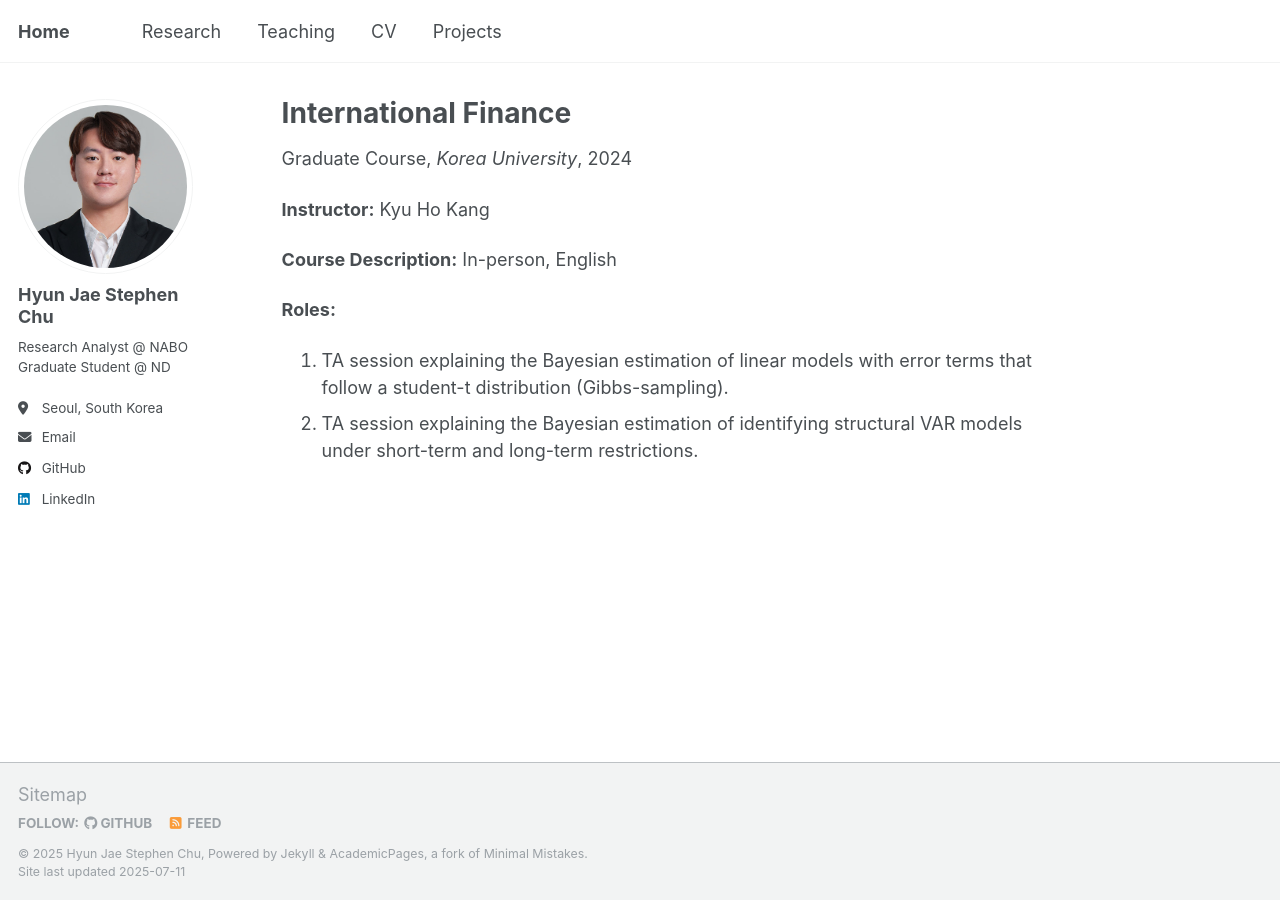
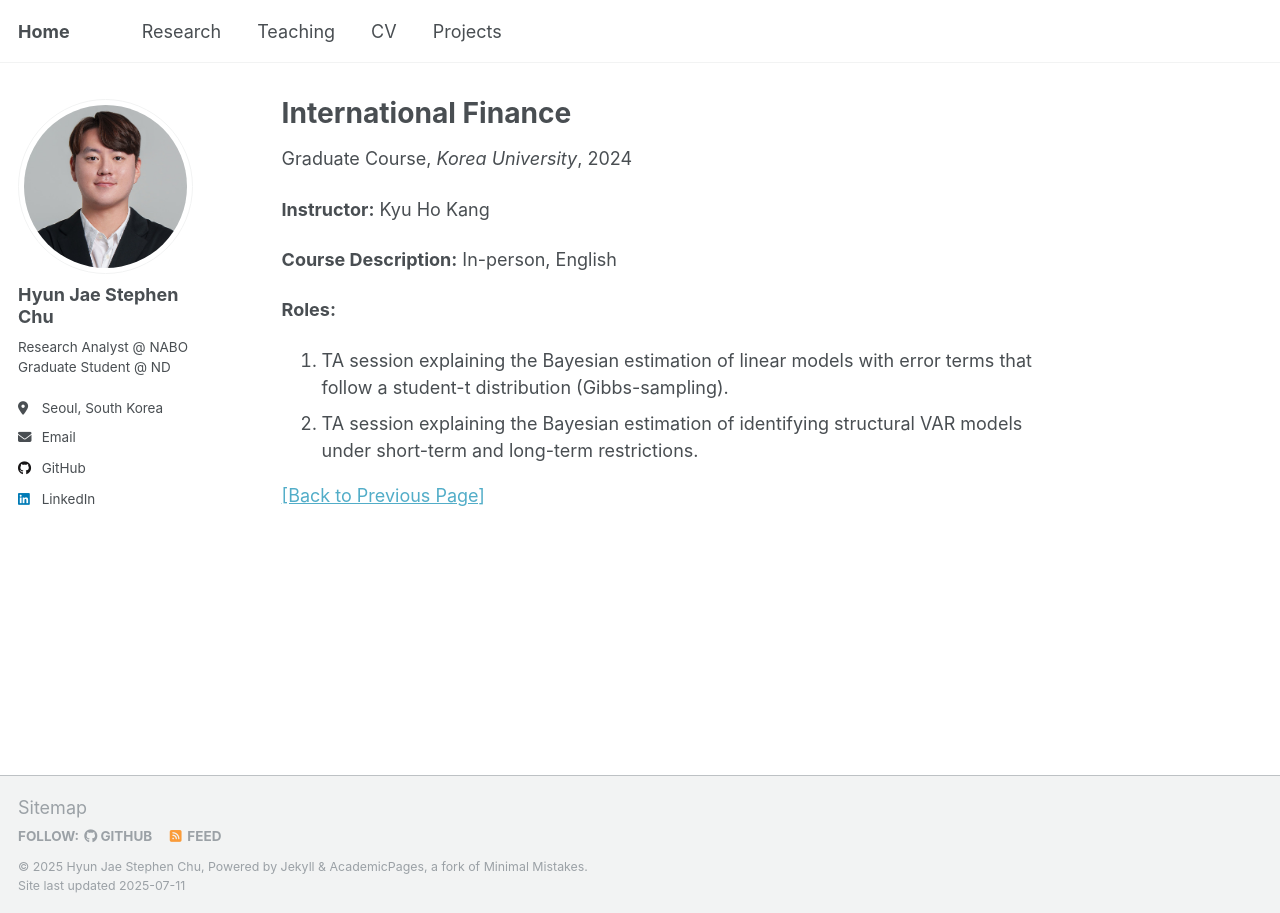
Before and after one commit to hjchu95/hjchu95.github.io, a Jekyll site: the page built from _teaching/2024-Spring-IntFinance-KU.md, in a window 1280 px wide. Built offline with Jekyll 4.4.1, drawn with Linux system fonts in a browser that asks for light colours.

Commit message:
Update 2024-Spring-IntFinance-KU.md

```diff
--- a/_teaching/2024-Spring-IntFinance-KU.md
+++ b/_teaching/2024-Spring-IntFinance-KU.md
@@ -17,3 +17,5 @@ date: 2024-06-24
 **Roles:**
 1. TA session explaining the Bayesian estimation of linear models with error terms that follow a student-t distribution (Gibbs-sampling).
 2. TA session explaining the Bayesian estimation of identifying structural VAR models under short-term and long-term restrictions.
+
+[[Back to Previous Page]]({{ "/teaching" | relative_url }})
```
